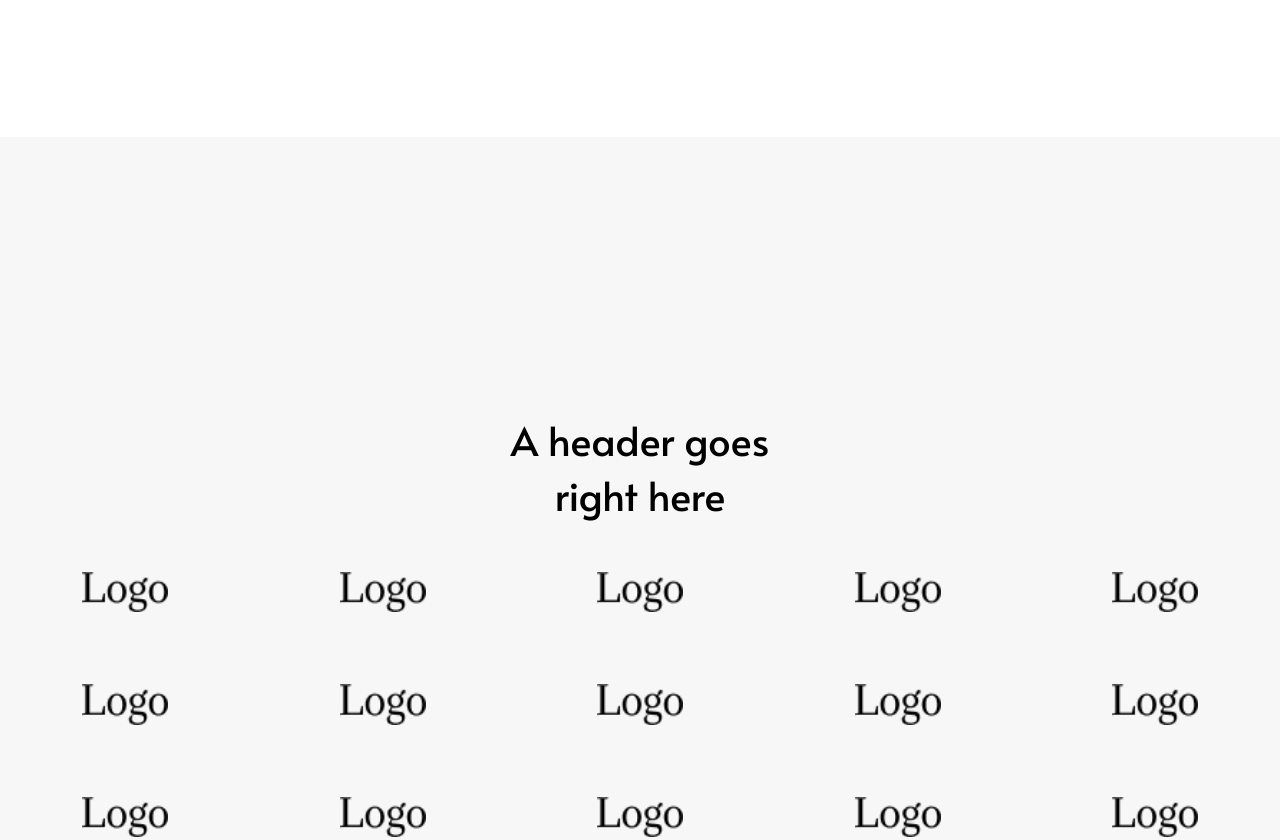
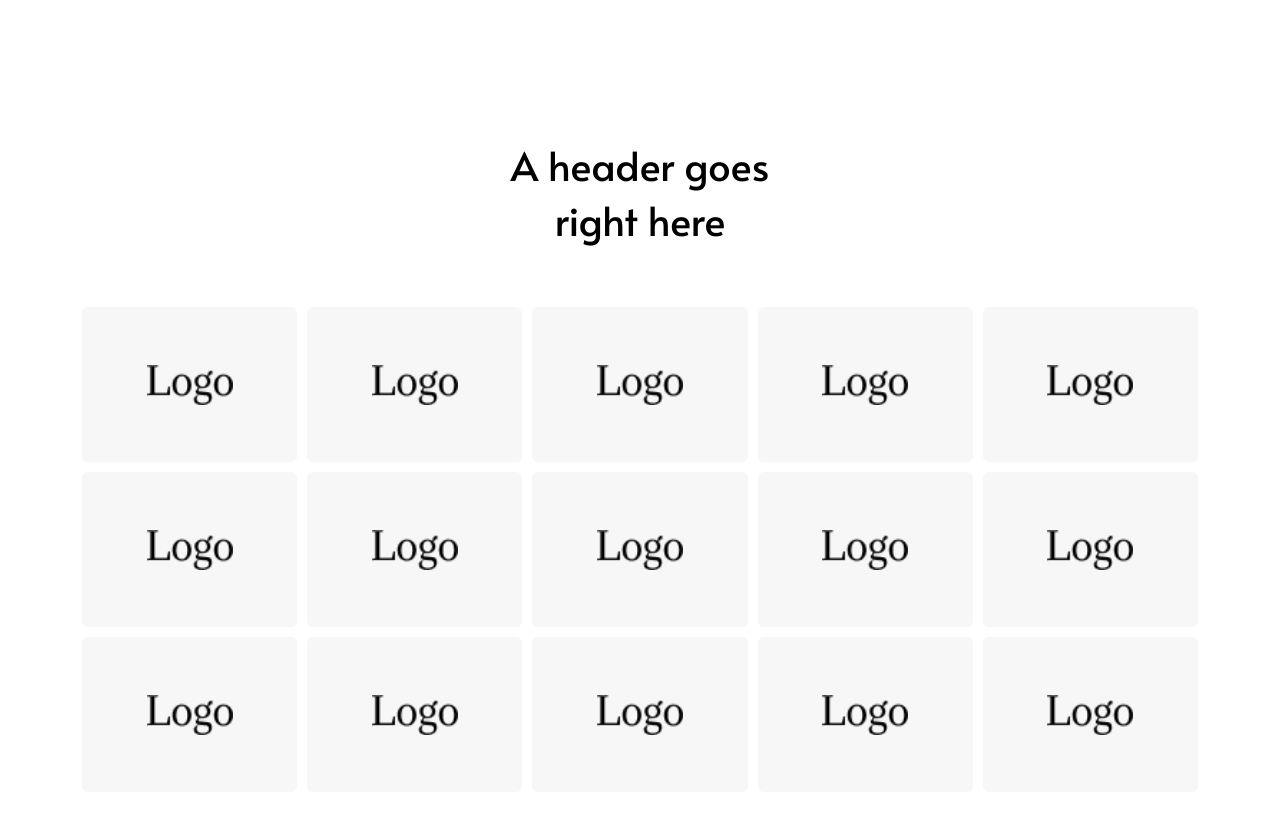
Before and after one commit to bhuian/assurato, a website: page main.html in a window 1280 px wide. Shown: the part 2661-3501 px from the top of the page. Drawn offline with nearby package versions, Linux system fonts and the light colour scheme.

Commit message:
12.20.22.4

```diff
--- a/assets/scss/styles.scss
+++ b/assets/scss/styles.scss
@@ -959,9 +959,9 @@ button {
   }
   // kom-i-gang-sec
   .kom-i-gang-sec {
-    padding: 119px 0 98px 0;
-    @include media-breakpoint-down(g) {
-      padding: 55px 0 68px 0;
+    padding: 60px 0 140px 0;
+    @include media-breakpoint-down(lg) {
+      padding: 0px 0 80px 0;
     }
 
     .area {
@@ -969,7 +969,7 @@ button {
       .title {
         width: 507px;
         margin: 0 auto;
-        margin-bottom: 30px;
+        margin-bottom: 20px;
         @include media-breakpoint-down(lg) {
           width: 100%;
         }
@@ -984,40 +984,49 @@ button {
         }
       }
       .btn {
-        margin-top: 105px;
+        margin-top: 20px;
         display: inline-block;
-        @include media-breakpoint-down(lg) {
-          margin-top: 35px;
-        }
+        border-radius: 6px;
       }
     }
   }
   // ========brand-logo======
   .brand-logo {
-    background: #f7f7f7;
-    padding-bottom: 70px;
-    padding-top: 275px;
+    padding-bottom: 60px;
+
     .area {
       .title {
         text-align: center;
-        margin-bottom: 50px;
+        margin-bottom: 60px;
       }
       .logoes {
         display: grid;
-        grid-template-columns: repeat(5, 86px);
-        gap: 72px;
+        grid-template-columns: repeat(5, 1fr);
+        gap: 10px;
         justify-content: space-between;
         @include media-breakpoint-down(lg) {
-          grid-template-columns: repeat(4, 46px);
+          grid-template-columns: repeat(4, 1fr);
         }
         @include media-breakpoint-down(sm) {
-          grid-template-columns: repeat(3, 46px);
+          grid-template-columns: repeat(3, 1fr);
         }
 
         img {
           width: 86px;
           @include media-breakpoint-down(lg) {
             width: 46px;
+          }
+        }
+        .brand-img{
+          background: #f7f7f7;
+          height: 155px;
+          display: flex;
+          align-items: center;
+          justify-content: center;
+          border-radius: 6px;
+          transition: all .3s ease;
+          &:hover{
+            background: #e0e0e0;
           }
         }
       }
--- a/main.html
+++ b/main.html
@@ -299,21 +299,21 @@
               </h2>
             </div>
             <div class="logoes">
-              <img src="./assets/img/logo.png" alt="logo" />
-              <img src="./assets/img/logo.png" alt="logo" />
-              <img src="./assets/img/logo.png" alt="logo" />
-              <img src="./assets/img/logo.png" alt="logo" />
-              <img src="./assets/img/logo.png" alt="logo" />
-              <img src="./assets/img/logo.png" alt="logo" />
-              <img src="./assets/img/logo.png" alt="logo" />
-              <img src="./assets/img/logo.png" alt="logo" />
-              <img src="./assets/img/logo.png" alt="logo" />
-              <img src="./assets/img/logo.png" alt="logo" />
-              <img src="./assets/img/logo.png" alt="logo" />
-              <img src="./assets/img/logo.png" alt="logo" />
-              <img src="./assets/img/logo.png" alt="logo" />
-              <img src="./assets/img/logo.png" alt="logo" />
-              <img src="./assets/img/logo.png" alt="logo" />
+              <div class="brand-img"><img src="./assets/img/logo.png" alt="logo" /></div>
+              <div class="brand-img"><img src="./assets/img/logo.png" alt="logo" /></div>
+              <div class="brand-img"><img src="./assets/img/logo.png" alt="logo" /></div>
+              <div class="brand-img"><img src="./assets/img/logo.png" alt="logo" /></div>
+              <div class="brand-img"><img src="./assets/img/logo.png" alt="logo" /></div>
+              <div class="brand-img"><img src="./assets/img/logo.png" alt="logo" /></div>
+              <div class="brand-img"><img src="./assets/img/logo.png" alt="logo" /></div>
+              <div class="brand-img"><img src="./assets/img/logo.png" alt="logo" /></div>
+              <div class="brand-img"><img src="./assets/img/logo.png" alt="logo" /></div>
+              <div class="brand-img"><img src="./assets/img/logo.png" alt="logo" /></div>
+              <div class="brand-img"><img src="./assets/img/logo.png" alt="logo" /></div>
+              <div class="brand-img"><img src="./assets/img/logo.png" alt="logo" /></div>
+              <div class="brand-img"><img src="./assets/img/logo.png" alt="logo" /></div>
+              <div class="brand-img"><img src="./assets/img/logo.png" alt="logo" /></div>
+              <div class="brand-img"><img src="./assets/img/logo.png" alt="logo" /></div>
             </div>
           </div>
         </div>
```
Also changed, not shown: assets/css/styles.css.
